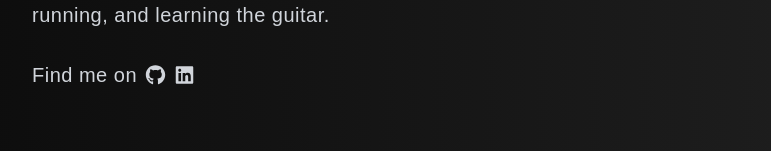
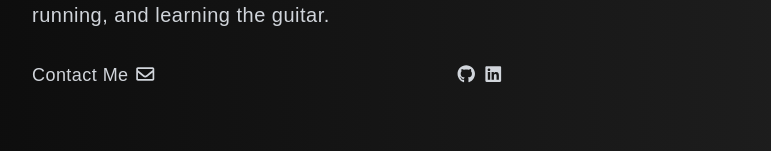
Before and after one commit to vandercoder/portfolio-website, a Vue app: page / in a window 1280 px wide. Shown: the part 543-694 px from the top of the page, without its empty margins (136-907 px from the left). Built offline with nearby package versions, Linux system fonts and the light colour scheme.

Commit message:
added additional animations, deactivate stack info

```diff
--- a/src/components/TheSideBar.vue
+++ b/src/components/TheSideBar.vue
@@ -25,7 +25,7 @@
     >
       <h3 class="text-xl px-8  text-gray-300 font-bold">Menu</h3>
       <div
-        class="block mt-4 px-8 font-light transition-all duration-300 hover:opacity-75 cursor-pointer"
+        class="block mt-4 px-8 font-light transition-all duration-300 hover:opacity-75 transform hover:-translate-y-1 cursor-pointer"
         v-for="page in pages"
         :key="page.id"
         v-on:click="changePage(page.name); $store.commit('toggleSidebar');"
--- a/src/pages/PageHome.vue
+++ b/src/pages/PageHome.vue
@@ -29,23 +29,40 @@
       Besides programming and helping around the house, I spend my time reading books
       (no really), running, and learning the guitar.
     </p>
-    <p class="text-base sm:text-xl text-gray-300 font-light tracking-wide mt-6 sm:mt-8">
-      Find me on
+    <div class="flex justify-between text-sm sm:text-lg text-gray-300 font-light tracking-wide mt-6 sm:mt-8">
+      <p class="transition duration-300 transform hover:-translate-y-2">
+        <a
+          target="_blank" rel="noopener noreferrer"
+          href="mailto:andikawilliam@outlook.com"
+          class="mr-1">
+          Contact Me
+          <font-awesome-icon :icon="['far', 'envelope']" fixed-width>
+          </font-awesome-icon>
+        </a>
+      </p>
+
+      <p>
         <a
           target="_blank" rel="noopener noreferrer"
           href="https://github.com/andikawilliam"
           class="mr-1">
-        <font-awesome-icon :icon="['fab', 'github']" fixed-width>
+          <font-awesome-icon :icon="['fab', 'github']" fixed-width
+            class="transition duration-300 transform hover:scale-105 hover:-translate-y-2"
+          >
           </font-awesome-icon>
         </a>
         <a
           target="_blank" rel="noopener noreferrer"
           href="https://www.linkedin.com/in/andika-william-62777314a/"
-        class="mr-2">
-        <font-awesome-icon :icon="['fab', 'linkedin']" fixed-width>
+        >
+          <font-awesome-icon :icon="['fab', 'linkedin']" fixed-width
+            class="transition duration-300 transform hover:scale-105 hover:-translate-y-2"
+          >
           </font-awesome-icon>
         </a>
       </p>
+    </div>
+
   </div>
 </template>
 
--- a/src/pages/PagePortfolio.vue
+++ b/src/pages/PagePortfolio.vue
@@ -14,7 +14,7 @@
       <a
         v-for="project in projects" :key="project.id"
         :href="project.link" target="_blank" rel="noopener noreferrer">
-        <div class="relative sm:flex h-auto cursor-pointer transition-opacity duration-300 py-2 hover:opacity-75">
+        <div class="relative sm:flex h-auto py-2 cursor-pointer transition duration-300 transform hover:opacity-75 hover:-translate-y-1">
             <div class="sm:w-1/2">
               <transition appear>
                 <img
--- a/src/pages/PageQuestions.vue
+++ b/src/pages/PageQuestions.vue
@@ -91,13 +91,6 @@ export default {
     toggleAnswer: function(question) {
       question.showAnswer = !question.showAnswer
     },
-    toggleArrow: function(showAnswer) {
-      let arrowState = 'chevron-down'
-      if (showAnswer) {
-         arrowState = 'chevron-up';
-      }
-      return arrowState;
-    }
   },
 }
 </script>
@@ -108,8 +101,8 @@ export default {
   }
 
   .slide-question {
-  transition: all 1s;
-}
+    transition: all 1s;
+  }
 
   /* Question slide */
   .slide-fade-answer {
--- a/src/pages/PageStacks.vue
+++ b/src/pages/PageStacks.vue
@@ -11,7 +11,7 @@
     </div>
 
     <div id="content">
-      <div class="relative cursor-pointer" v-for="(field, fieldIndex) in fields" :key="field.id"
+      <div class="relative" v-for="(field, fieldIndex) in fields" :key="field.id"
         v-on:click="toggleInfo(field.id)"
       >
         <h2 class="text-xl text-left sm:text-2xl font-semibold"
@@ -20,12 +20,12 @@
           {{ field.area }}
         </h2>
 
-        <transition name="fade-show">
-          <p class="fade-show-info text-base sm:text-lg z-10 text-gray-400 absolute p-4 my-2 leading-relaxed rounded-lg bg-black-100 border-t-2 border-gray-600"
+        <!-- <transition name="fade-show">
+          <p class="fade-show-info text-sm sm:text-base font- z-10 text-gray-400 absolute p-4 my-2 leading-relaxed rounded-lg bg-black-100 border-t-2 border-gray-600"
             v-show="field.id === activeInfo" v-html="field.info"
           >
           </p>
-        </transition>
+        </transition> -->
 
         <p class="sm:inline-block text-lg sm:text-xl text-gray-400 tracking-wide mt-2 sm:mt-2"
           v-for="(stack, stackIndex) in field.stacks" :key="stack.name"
@@ -42,7 +42,7 @@
     <div class="text-sm text-right text-gray-300 mt-4">
       <div class="bg-gray-400 h-2 w-2 inline-block"></div> in touch
       <div class="bg-gray-400 h-2 w-2 inline-block opacity-25 ml-2"></div> not in touch
-      <div>click to know more</div>
+      <!-- <div>click to know more</div> -->
     </div>
 
   </div>
```
Also changed, not shown: 1 other file (tests, documents, lock files or other folders). Lines whose indentation alone changed are shown as unchanged.
